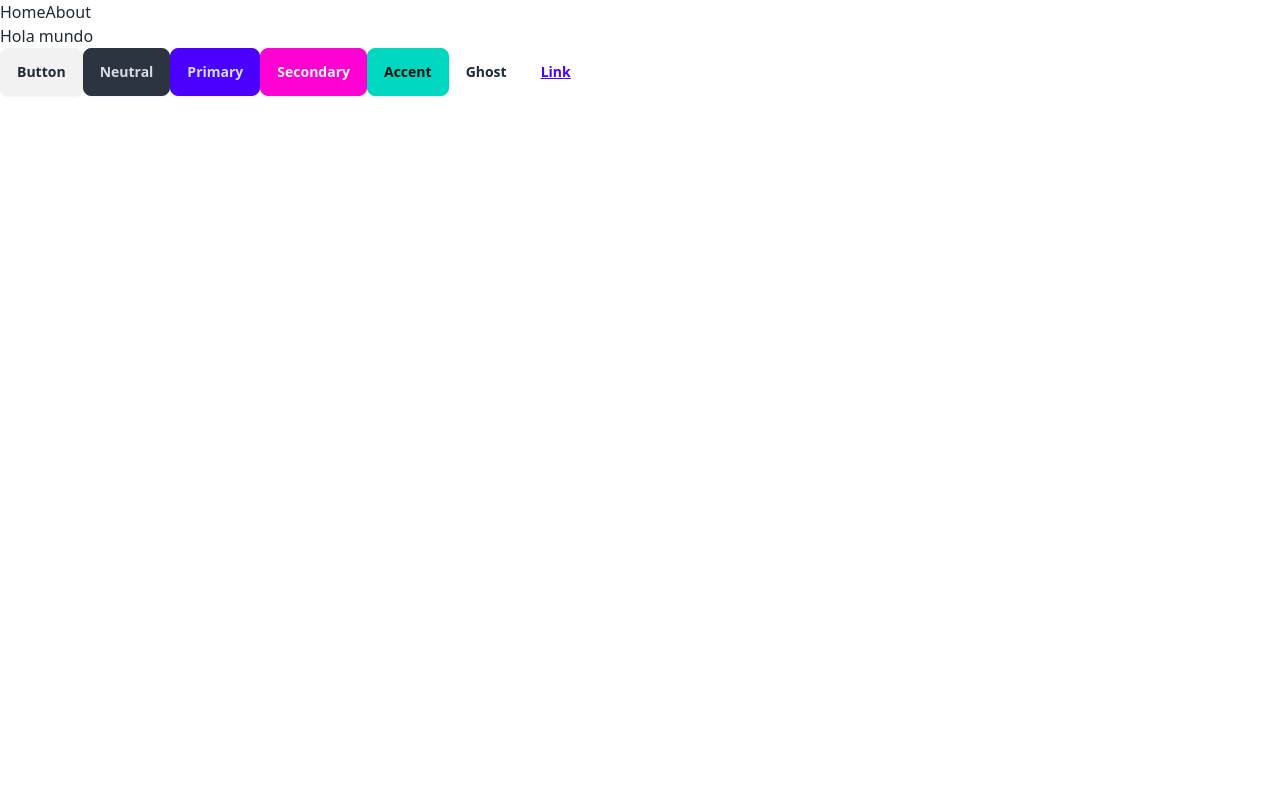
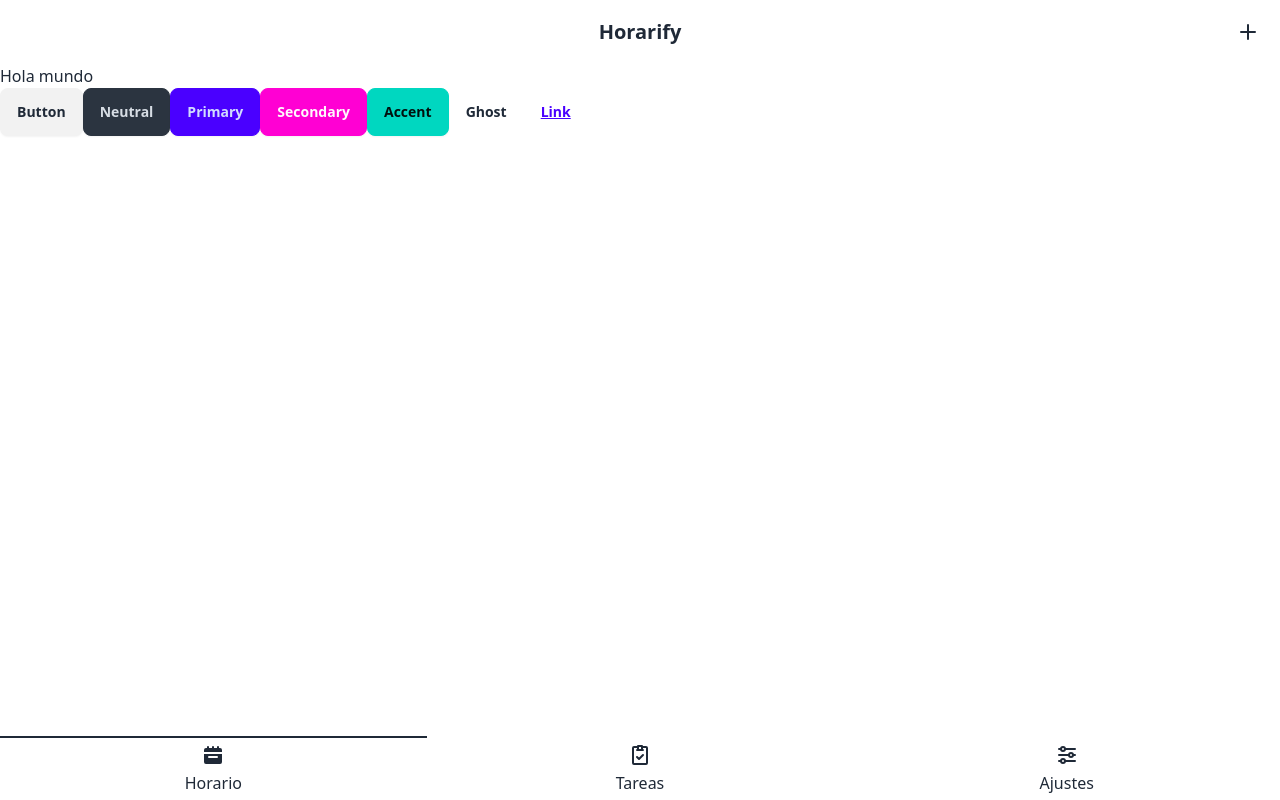
Before and after one commit to angelmarfil/horarify, a Vue app: page / in a window 1280 px wide. Built offline with nearby package versions, Linux system fonts and the light colour scheme.

Commit message:
Agregando layouts

```diff
--- a/src/App.vue
+++ b/src/App.vue
@@ -1,20 +1,17 @@
 <script setup lang="ts">
-import { RouterLink, RouterView } from 'vue-router'
+import { RouterView } from 'vue-router'
+import Navbar from '@/layout/NavbarLayout.vue'
+import BtmNav from '@/layout/BtmNavLayout.vue'
 </script>
 
 <template>
-  <header>
+  <Navbar></Navbar>
 
-    <div class="wrapper">
-      <nav>
-        <RouterLink to="/">Home</RouterLink>
-        <RouterLink to="/about">About</RouterLink>
-      </nav>
-    </div>
-  </header>
+  <main>
+    <RouterView />
+  </main>
 
-  <RouterView />
+  <BtmNav></BtmNav>
 </template>
 
-<style scoped>
-</style>
+<style scoped></style>
--- /dev/null
+++ b/src/layout/BtmNavLayout.vue
@@ -0,0 +1,94 @@
+<script setup lang="ts">
+import { RouterLink, useRouter } from 'vue-router'
+
+const router = useRouter()
+
+const isActive = (name: string) => {
+  return router.currentRoute.value.name === name
+}
+</script>
+<template>
+  <div class="btm-nav z-50">
+    <RouterLink :to="{ name: 'timetable' }" activeClass="active">
+      <svg
+        aria-hidden="true"
+        xmlns="http://www.w3.org/2000/svg"
+        width="24"
+        height="24"
+        :fill="isActive('timetable') ? 'currentColor' : 'none'"
+        viewBox="0 0 24 24"
+      >
+        <path
+          v-if="isActive('timetable')"
+          fill-rule="evenodd"
+          d="M6 5V4a1 1 0 1 1 2 0v1h3V4a1 1 0 1 1 2 0v1h3V4a1 1 0 1 1 2 0v1h1a2 2 0 0 1 2 2v2H3V7a2 2 0 0 1 2-2h1ZM3 19v-8h18v8a2 2 0 0 1-2 2H5a2 2 0 0 1-2-2Zm5-6a1 1 0 1 0 0 2h8a1 1 0 1 0 0-2H8Z"
+          clip-rule="evenodd"
+        />
+        <path
+          v-else
+          stroke="currentColor"
+          stroke-linecap="round"
+          stroke-linejoin="round"
+          stroke-width="2"
+          d="M4 10h16M8 14h8m-4-7V4M7 7V4m10 3V4M5 20h14a1 1 0 0 0 1-1V7a1 1 0 0 0-1-1H5a1 1 0 0 0-1 1v12a1 1 0 0 0 1 1Z"
+        />
+      </svg>
+
+      <span class="btm-nav-label">Horario</span>
+    </RouterLink>
+    <RouterLink :to="{ name: 'tasks' }" activeClass="active">
+      <svg
+        aria-hidden="true"
+        xmlns="http://www.w3.org/2000/svg"
+        width="24"
+        height="24"
+        :fill="isActive('tasks') ? 'currentColor' : 'none'"
+        viewBox="0 0 24 24"
+      >
+        <path
+          v-if="isActive('tasks')"
+          fill-rule="evenodd"
+          d="M9 2a1 1 0 0 0-1 1H6a2 2 0 0 0-2 2v15a2 2 0 0 0 2 2h12a2 2 0 0 0 2-2V5a2 2 0 0 0-2-2h-2a1 1 0 0 0-1-1H9Zm1 2h4v2h1a1 1 0 1 1 0 2H9a1 1 0 0 1 0-2h1V4Zm5.707 8.707a1 1 0 0 0-1.414-1.414L11 14.586l-1.293-1.293a1 1 0 0 0-1.414 1.414l2 2a1 1 0 0 0 1.414 0l4-4Z"
+          clip-rule="evenodd"
+        />
+
+        <path
+          v-else
+          stroke="currentColor"
+          stroke-linecap="round"
+          stroke-linejoin="round"
+          stroke-width="2"
+          d="M15 4h3a1 1 0 0 1 1 1v15a1 1 0 0 1-1 1H6a1 1 0 0 1-1-1V5a1 1 0 0 1 1-1h3m0 3h6m-6 7 2 2 4-4m-5-9v4h4V3h-4Z"
+        />
+      </svg>
+
+      <span class="btm-nav-label">Tareas</span>
+    </RouterLink>
+    <RouterLink :to="{ name: 'config' }" activeClass="active">
+      <svg
+        aria-hidden="true"
+        xmlns="http://www.w3.org/2000/svg"
+        width="24"
+        height="24"
+        :fill="isActive('config') ? 'currentColor' : 'none'"
+        viewBox="0 0 24 24"
+      >
+        <path
+          v-if="isActive('config')"
+          d="M10.83 5a3.001 3.001 0 0 0-5.66 0H4a1 1 0 1 0 0 2h1.17a3.001 3.001 0 0 0 5.66 0H20a1 1 0 1 0 0-2h-9.17ZM4 11h9.17a3.001 3.001 0 0 1 5.66 0H20a1 1 0 1 1 0 2h-1.17a3.001 3.001 0 0 1-5.66 0H4a1 1 0 1 1 0-2Zm1.17 6H4a1 1 0 1 0 0 2h1.17a3.001 3.001 0 0 0 5.66 0H20a1 1 0 1 0 0-2h-9.17a3.001 3.001 0 0 0-5.66 0Z"
+        />
+
+        <path
+          v-else
+          stroke="currentColor"
+          stroke-linecap="round"
+          stroke-width="2"
+          d="M20 6H10m0 0a2 2 0 1 0-4 0m4 0a2 2 0 1 1-4 0m0 0H4m16 6h-2m0 0a2 2 0 1 0-4 0m4 0a2 2 0 1 1-4 0m0 0H4m16 6H10m0 0a2 2 0 1 0-4 0m4 0a2 2 0 1 1-4 0m0 0H4"
+        />
+      </svg>
+
+      <span class="btm-nav-label">Ajustes</span>
+    </RouterLink>
+  </div>
+</template>
+<style scoped></style>
--- /dev/null
+++ b/src/layout/NavbarLayout.vue
@@ -0,0 +1,29 @@
+<script setup lang="ts"></script>
+<template>
+  <div class="navbar bg-base-100">
+    <div class="navbar-start"></div>
+    <div class="navbar-center">
+      <a class="btn btn-ghost text-xl">Horarify</a>
+    </div>
+    <div class="navbar-end">
+      <button class="btn btn-ghost btn-circle">
+        <svg
+          aria-hidden="true"
+          xmlns="http://www.w3.org/2000/svg"
+          width="24"
+          height="24"
+          fill="none"
+          viewBox="0 0 24 24"
+        >
+          <path
+            stroke="currentColor"
+            stroke-linecap="round"
+            stroke-linejoin="round"
+            stroke-width="2"
+            d="M5 12h14m-7 7V5"
+          />
+        </svg>
+      </button>
+    </div>
+  </div>
+</template>
```
